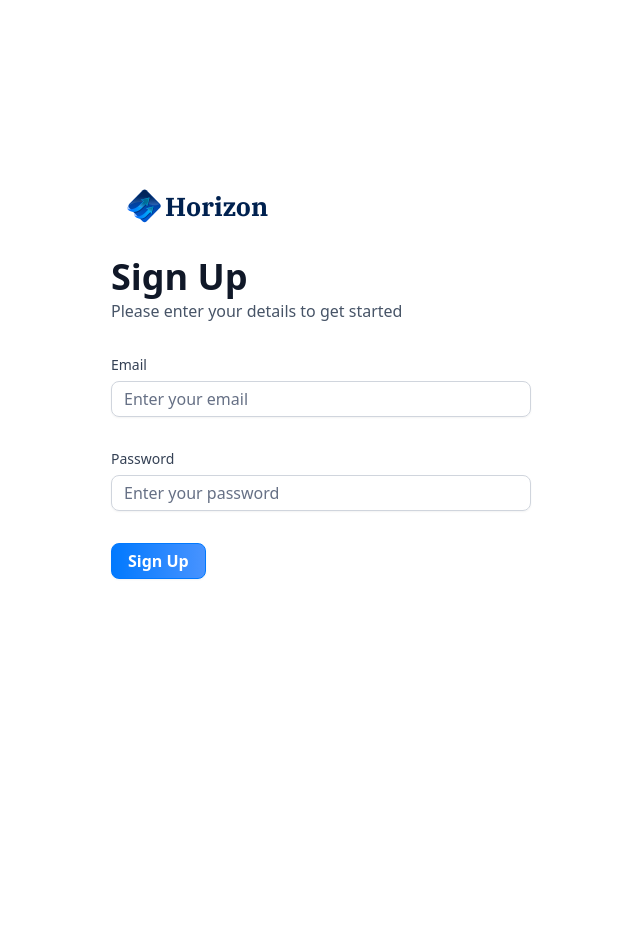
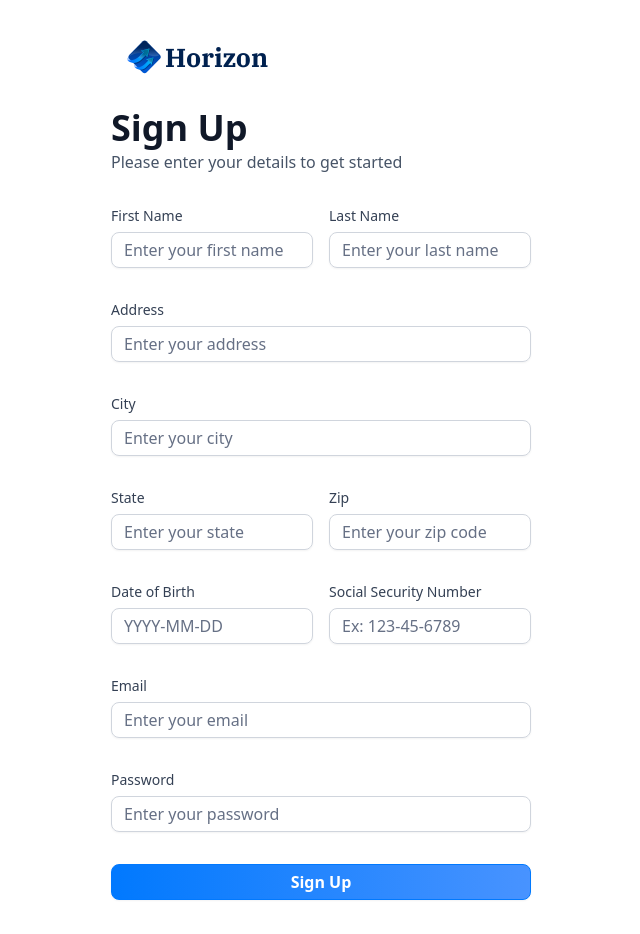
Before and after one commit to Rajasva-Raj-CODE/Banking-App-with-Finance-Management-Dashboard, a Next.js app: page /sign-up in a window 1280 px wide. Shown: the top 934 px of the page, without its empty margins (319-959 px from the left). Before the commit the page ends 800 px from the top, so only its background shows below. Built offline with nearby package versions, Linux system fonts and the light colour scheme.

Commit message:
form done both sign-in and sign-up with validation

```diff
--- a/components/AuthForm.tsx
+++ b/components/AuthForm.tsx
@@ -10,16 +10,20 @@ import { Form } from "@/components/ui/form"
 import CustomInput from './CustomInput'
 import { authformSchema } from '@/lib/utils'
 import { Loader2 } from 'lucide-react'
+import SignUp from '@/app/(auth)/sign-up/page'
+import { useRouter } from 'next/navigation'
 
 
 const AuthForm = ({ type }: { type: string }) => {
 
   const [user, setUser] = useState(null)
   const [loading, setLoading] = useState(false)
+  const formSchema = authformSchema(type);
+  const router = useRouter()
 
   // 1. Define the form.
-  const form = useForm<z.infer<typeof authformSchema>>({
-    resolver: zodResolver(authformSchema),
+  const form = useForm<z.infer<typeof formSchema>>({
+    resolver: zodResolver(formSchema),
     defaultValues: {
       email: "",
       password: "",
@@ -27,12 +31,31 @@ const AuthForm = ({ type }: { type: string }) => {
   })
 
   // 2. Define a submit handler.
-  function onSubmit(values: z.infer<typeof authformSchema>) {
-    // Do something with the form values.
-    // ✅ This will be type-safe and validated.
+  const onSubmit = async (data: z.infer<typeof formSchema>) => {
     setLoading(true)
-    console.log(values)
+    try {
+      // sign up with appwrite & create plaid link token
+      if (type === "sign-up") {
+        // const newUser =await signUp(data)
+        // setUser(newUser)
+
+      }
+      if (type === "sign-in") {
+        // const response = await signIn({
+        //   email: data.email,
+        //   password: data.password,
+        // })
+
+        // if(response) router.push("/")
+
+      }
+    } catch (error) {
+      console.log(error)
+
+    } finally {
       setLoading(false)
+    }
+
   }
   return (
     <section className='auth-form'>
@@ -71,8 +94,31 @@ const AuthForm = ({ type }: { type: string }) => {
         <>
           <Form {...form}>
             <form onSubmit={form.handleSubmit(onSubmit)} className="space-y-8">
+
+              {type === 'sign-up' && (
+                <>
+                  <div className='flex gap-4'>
+                    <CustomInput control={form.control} name="firstName" lable="First Name" placeholder="Enter your first name" />
+                    <CustomInput control={form.control} name="lastName" lable="Last Name" placeholder="Enter your last name" />
+                  </div>
+
+                  <CustomInput control={form.control} name="address1" lable="Address" placeholder="Enter your address" />
+                  <CustomInput control={form.control} name="city" lable="City" placeholder="Enter your city" />
+                  <div className='flex gap-4'>
+                    <CustomInput control={form.control} name="state" lable="State" placeholder="Enter your state" />
+                    <CustomInput control={form.control} name="postalCode" lable="Zip" placeholder="Enter your zip code" />
+                  </div>
+                  <div className='flex gap-4'>
+                    <CustomInput control={form.control} name="dateOfBirth" lable="Date of Birth" placeholder="YYYY-MM-DD" />
+                    <CustomInput control={form.control} name="ssn" lable="Social Security Number" placeholder="Ex: 123-45-6789" />
+                  </div>
+                </>
+              )}
+
               <CustomInput control={form.control} name="email" lable="Email" placeholder="Enter your email" />
               <CustomInput control={form.control} name="password" lable="Password" placeholder="Enter your password" />
+
+              <div className='flex flex-col gap-4'>
                 <Button type="submit" className='form-btn' disabled={loading}>
                   {loading ? (
                     <>
@@ -80,11 +126,15 @@ const AuthForm = ({ type }: { type: string }) => {
                     </>
                   ) : type === 'sign-in' ? "Sign In" : "Sign Up"}
                 </Button>
+              </div>
             </form>
           </Form>
 
-          <footer>
-
+          <footer className='flex justify-center gap-1'>
+            <p className='text-14 font-normal text-gray-600'>{type === 'sign-in' ? "Don't have an account?" : "Already have an account?"}</p>
+            <Link href={type === 'sign-in' ? "/sign-up" : "/sign-in"} className='form-link'>
+              {type === 'sign-in' ? "Sign up" : "Sign in"}
+            </Link>
           </footer>
         </>
       )}
--- a/components/CustomInput.tsx
+++ b/components/CustomInput.tsx
@@ -7,9 +7,10 @@ import {
 import { authformSchema } from '@/lib/utils'
 import { z } from 'zod'
 
+const formSchema = authformSchema("sign-up");
 interface CustomInput {
-    control: Control<z.infer<typeof authformSchema>>,
-    name: FieldPath<z.infer<typeof authformSchema>>,
+    control: Control<z.infer<typeof formSchema>>,
+    name: FieldPath<z.infer<typeof formSchema>>,
     lable: string,
     placeholder: string,
 
--- a/lib/utils.ts
+++ b/lib/utils.ts
@@ -195,8 +195,20 @@ export const getTransactionStatus = (date: Date) => {
   return date > twoDaysAgo ? "Processing" : "Success";
 };
 
-
-export const authformSchema = z.object({
-  email: z.string().email(),
-  password: z.string().min(8),
-})
+export const authformSchema = (type: string) =>
+  z.object({
+    // sign-up
+    firstName: type === "sign-in" ? z.string().optional() : z.string().min(3),
+    lastName: type === "sign-in" ? z.string().optional() : z.string().min(3),
+    address1: type === "sign-in" ? z.string().optional() : z.string().max(50),
+    city: type === "sign-in" ? z.string().optional() : z.string().max(50),
+    state:
+      type === "sign-in" ? z.string().optional() : z.string().max(2).min(2),
+    postalCode:
+      type === "sign-in" ? z.string().optional() : z.string().min(3).max(6),
+    dateOfBirth: type === "sign-in" ? z.string().optional() : z.string().min(3),
+    ssn: type === "sign-in" ? z.string().optional() : z.string().min(3),
+    // both
+    email: z.string().email(),
+    password: z.string().min(8),
+  });
```
Lines whose indentation alone changed are shown as unchanged.
